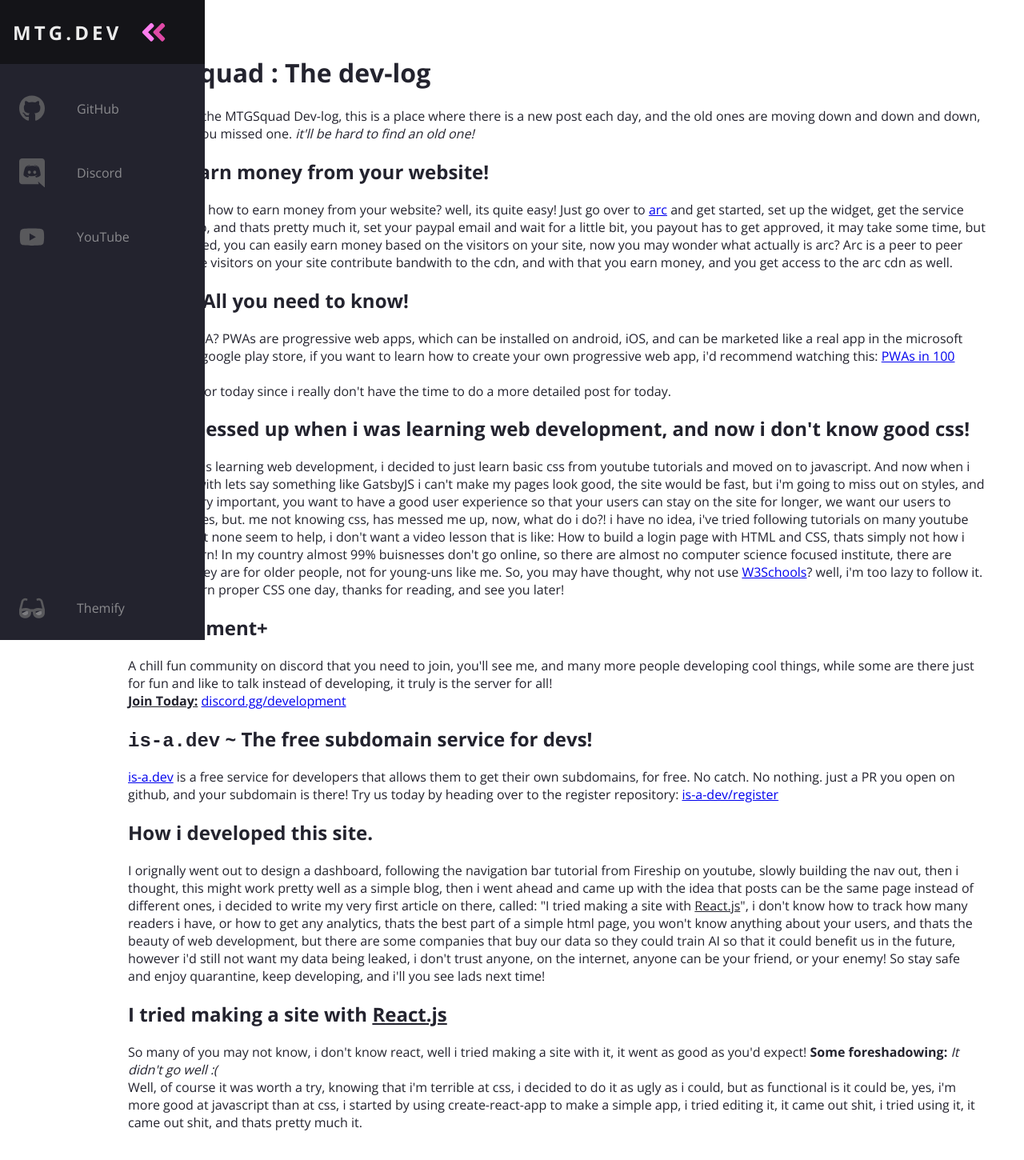
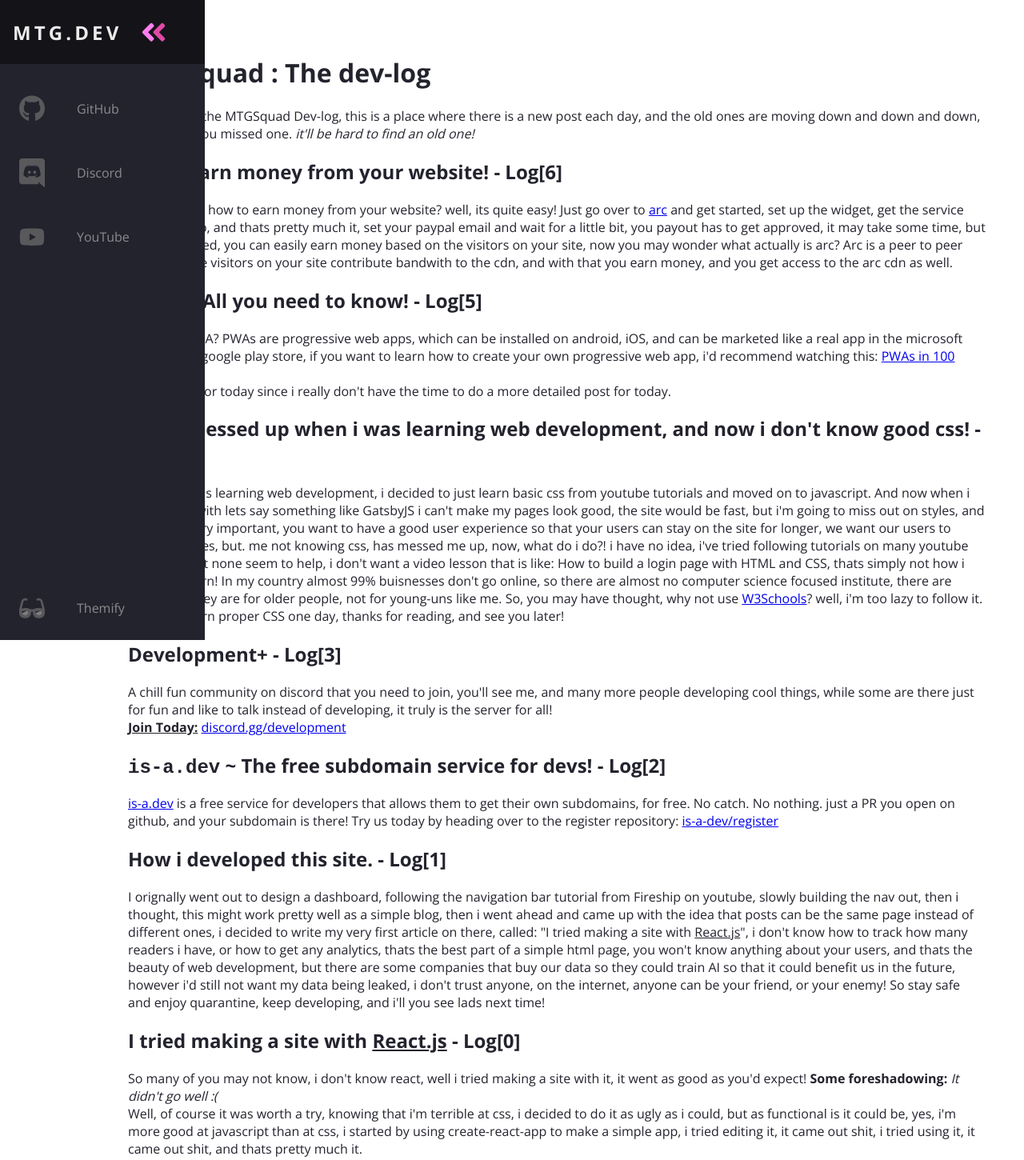
Before and after one commit to mtgsquad/mtgsquad.github.io, a plain HTML site: page index.html in a window 1280 px wide. Shown: the top 1450 px of the page at 80% size. Drawn offline with nearby package versions, Linux system fonts and the light colour scheme.

Commit message:
make it a fancier - DevLog[0]

```diff
--- a/index.html
+++ b/index.html
@@ -10,7 +10,7 @@
           href="https://fonts.googleapis.com/css?family=Open+Sans:300,400,700&display=swap"
           rel="stylesheet"
         />
-        <title>MTGSquad's Dev-log</title>
+        <title>MTGSquad's DevLog[]</title>
         <link rel="manifest" href="manifest.json">
 
         <script defer src="./main.js"></script>
@@ -184,12 +184,12 @@
           <p>Welcome to the MTGSquad Dev-log, this is a place where there is a new post each day, and the old ones are moving down and down and down, so go cry if you missed one. <i>it'll be hard to find an old one!</i></p>
 
           <article class="7">
-            <h2>Easily earn money from your website!</h2>
+            <h2>Easily earn money from your website! - Log[6]</h2>
             <p>Ever thought how to earn money from your website? well, its quite easy! Just go over to <a href="https://arc.io">arc</a> and get started, set up the widget, get the service worker setup, and thats pretty much it, set your paypal email and wait for a little bit, you payout has to get approved, it may take some time, but once approved, you can easily earn money based on the visitors on your site, now you may wonder what actually is arc? Arc is a peer to peer CDN, and the visitors on your site contribute bandwith to the cdn, and with that you earn money, and you get access to the arc cdn as well.</p>
           </article>
 
           <article class="6">
-            <h2>PWAs ~ All you need to know!</h2>
+            <h2>PWAs ~ All you need to know! - Log[5]</h2>
             <p>What is a PWA? PWAs are progressive web apps, which can be installed on android, iOS, and can be marketed like a real app in the microsoft store or the google play store, if you want to learn how to create your own progressive web app, i'd recommend watching this: <a href="https://www.youtube.com/watch?v=sFsRylCQblw">PWAs in 100 Seconds</a>
             <br>
             And thats it for today since i really don't have the time to do a more detailed post for today.
@@ -197,12 +197,12 @@
           </article>
 
           <article class="5">
-            <h2>How i messed up when i was learning web development, and now i don't know good css!</h2>
+            <h2>How i messed up when i was learning web development, and now i don't know good css! - Log[4]</h2>
             <p>So when i was learning web development, i decided to just learn basic css from youtube tutorials and moved on to javascript. And now when i build a site with lets say something like GatsbyJS i can't make my pages look good, the site would be fast, but i'm going to miss out on styles, and styles the very important, you want to have a good user experience so that your users can stay on the site for longer, we want our users to enjoy our sites, but. me not knowing css, has messed me up, now, what do i do?! i have no idea, i've tried following tutorials on many youtube channels, but none seem to help, i don't want a video lesson that is like: How to build a login page with HTML and CSS, thats simply not how i prefer to learn! In my country almost 99% buisnesses don't go online, so there are almost no computer science focused institute, there are some, but they are for older people, not for young-uns like me. So, you may have thought, why not use <a href="https://w3schools.com">W3Schools</a>? well, i'm too lazy to follow it. I hope to learn proper CSS one day, thanks for reading, and see you later!</p>
           </article>
 
           <article class="4">
-            <h2><b>Development+</b></h2>
+            <h2><b>Development+</b> - Log[3]</h2>
             <p>A chill fun community on discord that you need to join, you'll see me, and many more people developing cool things, while some are there just for fun and like to talk instead of developing, it truly is the server for all!
               <br>
               <u><b>Join Today:</b></u> <a href="https://discord.gg/development">discord.gg/development</a>
@@ -210,17 +210,17 @@
           </article>
 
           <article class="3">
-            <h2><code>is-a.dev</code> ~ The free subdomain service for devs!</h2>
+            <h2><code>is-a.dev</code> ~ The free subdomain service for devs! - Log[2]</h2>
             <p><a href="https://is-a.dev">is-a.dev</a> is a free service for developers that allows them to get their own subdomains, for free. No catch. No nothing. just a PR you open on github, and your subdomain is there! Try us today by heading over to the register repository: <a href="https://github.com/is-a-dev/register">is-a-dev/register</a></p>
           </article>
 
           <article class="2">
-            <h2>How i developed this site.</h2>
+            <h2>How i developed this site. - Log[1]</h2>
             <p>I orignally went out to design a dashboard, following the navigation bar tutorial from Fireship on youtube, slowly building the nav out, then i thought, this might work pretty well as a simple blog, then i went ahead and came up with the idea that posts can be the same page instead of different ones, i decided to write my very first article on there, called: "I tried making a site with <u>React.js</u>", i don't know how to track how many readers i have, or how to get any analytics, thats the best part of a simple html page, you won't know anything about your users, and thats the beauty of web development, but there are some companies that buy our data so they could train AI so that it could benefit us in the future, however i'd still not want my data being leaked, i don't trust anyone, on the internet, anyone can be your friend, or your enemy! So stay safe and enjoy quarantine, keep developing, and i'll you see lads next time!</p>
           </article>
 
           <article class="1">
-            <h2>I tried making a site with <u>React.js</u></h2>
+            <h2>I tried making a site with <u>React.js</u> - Log[0]</h2>
             <p>So many of you may not know, i don't know react, well i tried making a site with it, it went as good as you'd expect! <b>Some foreshadowing:</b> <i>It didn't go well :(</i>
               <br>
               Well, of course it was worth a try, knowing that i'm terrible at css, i decided to do it as ugly as i could, but as functional is it could be, yes, i'm more good at javascript than at css, i started by using create-react-app to make a simple app, i tried editing it, it came out shit, i tried using it, it came out shit, and thats pretty much it.
```
